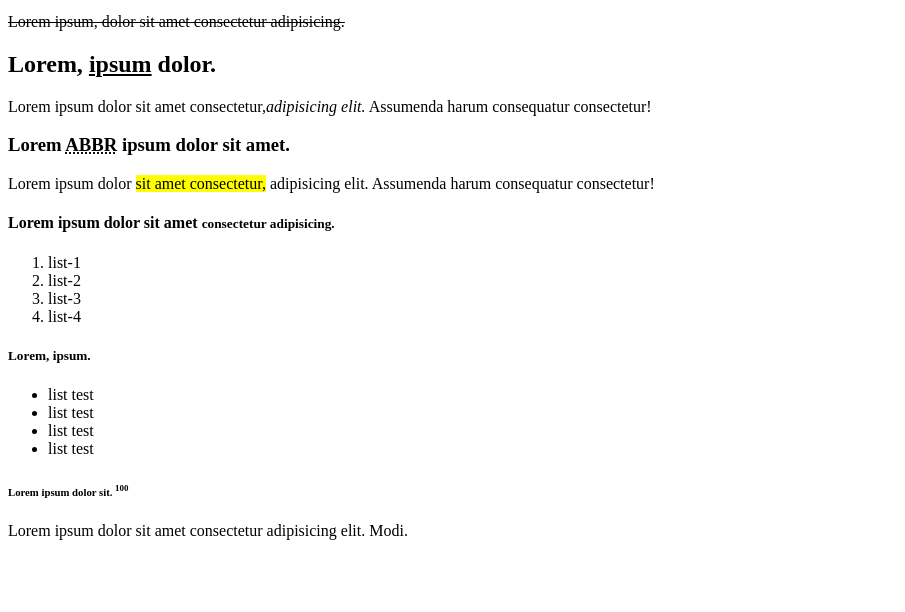
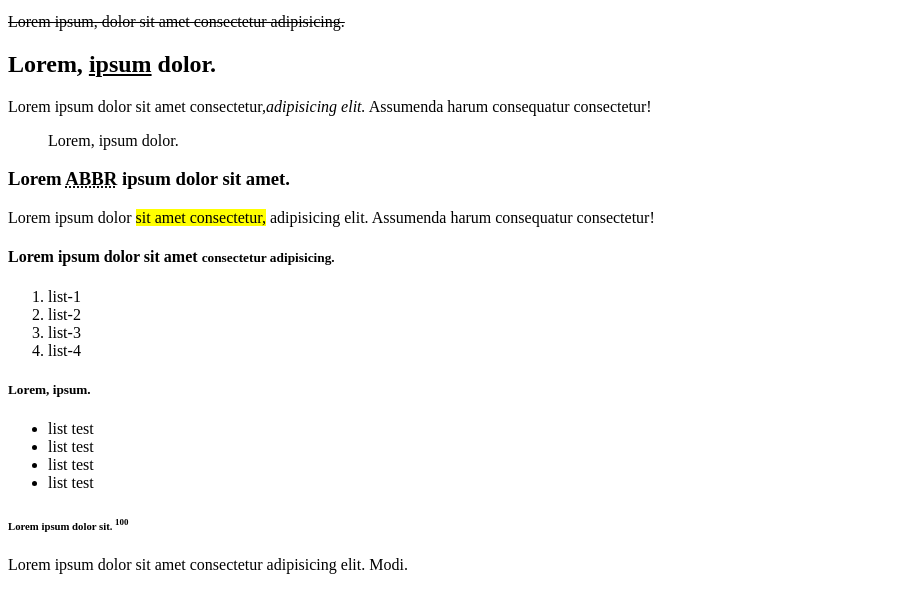
Before and after one commit to AndreMR30/DIO-projects, a plain HTML site: page Aula-01/index.html in a window 1280 px wide. Shown: the part 94-706 px from the top of the page, without its empty margins (0-905 px from the left). Drawn offline with Linux system fonts and the light colour scheme.

Commit message:
adicionando a tag blockquote que não tinha na primeira versão

```diff
--- a/Aula-01/index.html
+++ b/Aula-01/index.html
@@ -13,6 +13,8 @@
 
     <h2>Lorem, <u>ipsum</u> dolor.</h2>
     <p>Lorem ipsum dolor sit amet consectetur,<i>adipisicing elit.</i> Assumenda harum consequatur consectetur!</p>
+
+    <p><blockquote>Lorem, ipsum dolor. </blockquote> </p>
 
     <h3>Lorem <abbr title="teste ABBR">ABBR</abbr> ipsum dolor sit amet.</h3>
     <p>Lorem ipsum dolor <mark>sit amet consectetur,</mark> adipisicing elit. Assumenda harum consequatur consectetur!</p>
```
